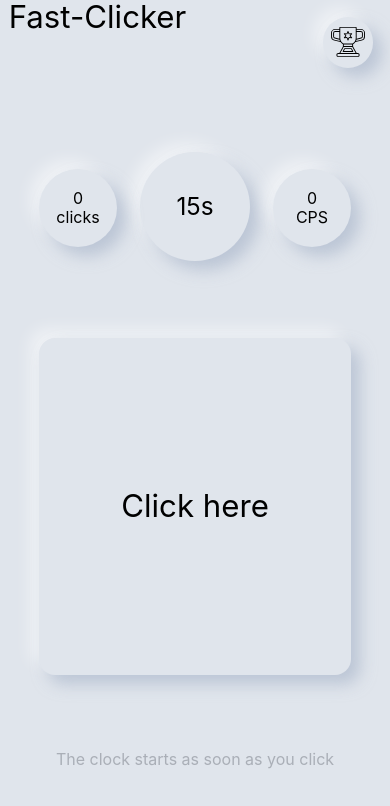
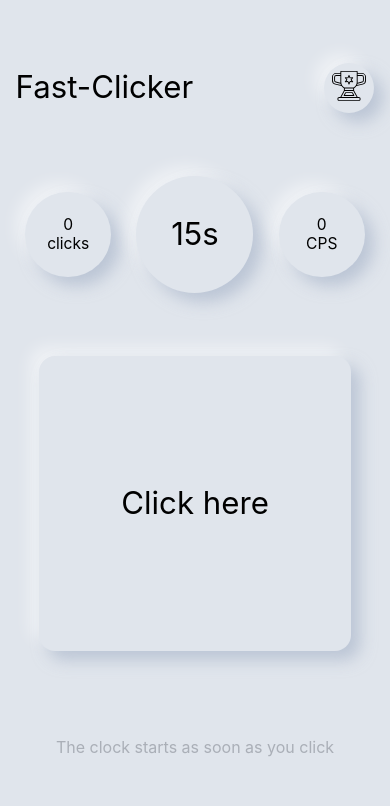
Before and after one commit to chandratop/Fast-Clicker, a plain HTML site: page index.html in a window 390 px wide. Drawn offline with Linux system fonts and the light colour scheme.

Commit message:
fixed mobile layout with flexbox

```diff
--- a/index.html
+++ b/index.html
@@ -11,37 +11,31 @@
 </head>
 
 <body>
-    <nav>
-        <div id="page-logo" class="no-select text-center">Fast-Clicker</div>
+    <div class="col-flex-container" id="main-area">
 
-        <a href="leaderboards.html">
-            <div class="no-select text-center" id="leaderboards">Leaderboards</div>
-        </a>
+        <nav class="row-flex-container-spaced-between">
+            <div id="page-logo-text" class="no-select text-center">Fast-Clicker</div>
 
-        <a href="leaderboards.html">
             <div class="no-select text-center neumorphic-box" id="leaderboards-icon">
-                <img src="images/trophy.svg" alt="Leaderboards">
+                <a href="leaderboards.html"> <img src="images/trophy.svg" alt="Leaderboards"> </a>
             </div>
-        </a>
 
-    </nav>
+        </nav>
 
+        <div class="row-flex-container" id="ccc-box">
 
-    <div class="no-select text-center neumorphic-box" id="clock">15s</div>
+            <div class="no-select text-center neumorphic-box" id="clicks">0 <br> clicks</div>
 
-    <div class="no-select text-center neumorphic-box" id="clicks">0 <br> clicks</div>
+            <div class="no-select text-center neumorphic-box" id="clock">15s</div>
 
-    <div class="no-select text-center neumorphic-box no-highlight" id="clickbox">Click here</div>
+            <div class="no-select text-center neumorphic-box" id="cps-box">0 <br> CPS</div>
+        </div>
 
-    <div class="no-select text-center neumorphic-box" id="cps-box">0 <br> CPS</div>
+        <div class="no-select text-center neumorphic-box no-highlight" id="clickbox">Click here</div>
 
-    <!-- <a href="index.html">
-        <div class="hidden neumorphic-box" id="reset">
-            <img id="resetsvg" src="images/restart.svg" alt="reset">
-        </div>
-    </a> -->
+        <footer class="no-select text-center">The clock starts as soon as you click</footer>
+    </div>
 
-    <footer class="no-select text-center">The clock starts as soon as you click</footer>
 </body>
 
 </html>
--- a/style.css
+++ b/style.css
@@ -3,7 +3,7 @@ body {
     font-family: -apple-system, BlinkMacSystemFont, 'Segoe UI', Roboto, Oxygen, Ubuntu, Cantarell, 'Open Sans', 'Helvetica Neue', sans-serif;
     margin: 0;
     text-align: center;
-    line-height: 1.2em;
+    line-height: 5vw;
 }
 
 .neumorphic-box {
@@ -36,15 +36,9 @@ body {
     -webkit-tap-highlight-color: transparent;
 }
 
-#page-logo {
+#page-logo-text {
     font-size: 8vw;
-    position: absolute;
-    padding: 2%;
-    width: 46vw;
-}
-
-#leaderboards {
-    visibility: hidden;
+    margin-left: 4vw;
 }
 
 nav img {
@@ -53,77 +47,71 @@ nav img {
 }
 
 #leaderboards-icon {
-    position: absolute;
     visibility: visible;
     height: 6vh;
     width: 6vh;
-    top: 2vh;
-    right: 2vh;
     border-radius: 50%;
+    margin-right: 4vw;;
+}
+
+.row-flex-container {
+    display: flex;
+    flex-direction: row;
+    align-items: center;
+    justify-content: space-evenly;
+    width: 100vw;
+}
+
+.row-flex-container-spaced-between {
+    display: flex;
+    flex-direction: row;
+    align-items: center;
+    justify-content: space-between;
+    width: 100vw;
+}
+
+.col-flex-container {
+    display: flex;
+    flex-direction: column;
+    align-items: center;
+    justify-content: space-evenly;
+    height: 100vh;
 }
 
 #clicks {
     visibility: visible;
-    height: 20vw;
-    width: 20vw;
+    min-height: 22vw;
+    min-width: 22vw;
     border-radius: 50%;
-    position: absolute;
-    top: 20vh;
-    left: 10vw;
+    font-size: 4vw;
 }
 
 #clock {
     visibility: visible;
-    height: 28vw;
-    width: 28vw;
+    min-height: 30vw;
+    min-width: 30vw;
     border-radius: 50%;
-    position: absolute;
-    top: 18vh;
-    left: 36vw;
-    font-size: 6.25vw;
+    font-size: 8vw;
 }
 
 #cps-box {
     visibility: visible;
-    height: 20vw;
-    width: 20vw;
+    min-height: 22vw;
+    min-width: 22vw;
     border-radius: 50%;
-    position: absolute;
-    top: 20vh;
-    left: 70vw;
+    font-size: 4vw;
 }
 
-/* #reset {
-    height: 20vw;
-    width: 20vw;
-    border-radius: 50%;
-    position: absolute;
-    top: 20vh;
-    left: 40vw;
-}
-
-
-#resetsvg {
-    width: 20vw;
-} */
-
 #clickbox {
-    position: absolute;
     width: 80vw;
-    height: 40vh;
-    left: 10vw;
-    bottom: 20vh;
+    height: 35vh;
     border-radius: 16px;
     font-size: 8vw;
 }
 
 footer {
-    position: absolute;
-    bottom: 2vh;
     height: 8vh;
     width: 80vw;
-    left: 10vw;
-    bottom: 6vh;
     border-radius: 16px;
     color: rgba(158, 163, 172, 0.829);
 }
--- a/tempcss.css
+++ /dev/null
@@ -1,215 +0,0 @@
-body {
-    background-color: #E0E5EC; /*light white color scheme*/
-    font-family: 'Courier New', Courier, monospace;
-}
-
-nav img, #leaderboards-icon {
-    visibility: hidden;
-    position: absolute;
-}
-
-.no-select {
-    /*no select while clicking*/
-    -webkit-user-select: none;  /* Chrome all / Safari all */
-    -moz-user-select: none;     /* Firefox all */
-    -ms-user-select: none;      /* IE 10+ */
-    user-select: none;          /* Likely future */
-}
-
-.text-center {
-    /*font centering in a div*/
-    display: flex;
-    justify-content: center;
-    align-items: center;
-}
-
-.hidden {
-    display: none;
-    transition: 0.4s;
-}
-
-nav p {
-    color: whitesmoke;
-    font-size: 2vw;
-    width: 18vw;
-    height: 2vw;
-    padding: 0;
-    margin: 0;
-    position: absolute;
-    left: 1vw;
-    top: 2.5vh;
-}
-
-#clickbox {
-    /*box settings*/
-    height: 50vh;
-    width: 40vw;
-    background-color: rgba(0, 0, 0, 0.26);
-    border-radius: 16px;
-    position: relative;
-    top: 25vh;
-    left: 30vw;
-    /*text settings*/
-    font-size: 4em;
-    color: cornsilk;
-    /*font centering*/
-    display: flex;
-    justify-content: center;
-    align-items: center;
-    cursor: pointer;
-}
-
-#clock {
-    /*box sizing*/
-    width: 90vw;
-    /*box positioning*/
-    position: absolute;
-    left: 5vw;
-    top: 12.5vh;
-    /* top: 20vh; */
-    /*font settings*/
-    font-size: 3em;
-    color: rgb(88, 88, 88);
-}
-
-#leaderboards {
-    /*box settings*/
-    width: 18vw;
-    border-radius: 16px;
-    padding: 0;
-    margin: 0;
-    /*box position*/
-    position: absolute;
-    right: 1vw;
-    top: 2.5vh;
-    /*font settings*/
-    font-size: 2vw;
-    color: rgb(255, 255, 255);
-    transition: 0.25s;
-}
-
-#leaderboards:hover {
-    background-color: rgb(255, 140, 0);
-    color: black;
-    transition: 0.25s;
-}
-
-#resetsvg {
-    width: 15vh;
-}
-
-#reset {
-    background-color: rgb(88, 88, 88);
-    border-radius: 50%;
-    width: 15vh;
-    height: 15vh;
-    position: absolute;
-    right: 10vw;
-    top: 42.5vh;
-    transition: 0.25s;
-}
-
-#reset:hover {
-    background-color: greenyellow;
-    transition: 0.25s;
-}
-
-#clicks {
-    /*box sizing*/
-    width: 25vw;
-    height: 20vh;
-    /*box positioning*/
-    position: absolute;
-    left: 2.5vw;
-    top: 40vh;
-    /* top: 20vh; */
-    /*font settings*/
-    font-size: 3.5em;
-    color: rgb(88, 88, 88);
-}
-
-footer {
-    /*box dimensions*/
-    width: 50vw;
-    height:10vh;
-    /*box position*/
-    position: absolute;
-    left: 25vw;
-    bottom: 12.5vh;
-    /*font settings*/
-    font-size: 1em;
-    color: rgb(223, 223, 223);
-}
-
-@media (max-width : 600px) {
-    nav img {
-        visibility: visible;
-        height: 4vh;
-    }
-
-    #leaderboards-icon {
-        visibility: visible;
-        background-color: darkgoldenrod;
-        position: absolute;
-        height: 5vh;
-        width: 5vh;
-        top: 2.6vh;
-        right: 3.6vh;
-        border-radius: 50%;
-    }
-
-    nav p {
-        color: whitesmoke;
-        font-size: 1.5em;
-        width: 45vw;
-        height: 4.75vh;
-        top: 3vh;
-        left: 3vh;
-    }
-
-    #clickbox {
-        height: 50vh;
-        width: 70vw;
-        left: 13.5vw;
-        font-size: 2em;
-        top: 22.5vh;
-    }
-
-    #clock {
-        font-size: 2em;
-        height: 10vh;
-        width: 15vw;
-        left: 25vw;
-        top: 10.5vh;
-    }
-
-    #clicks {
-        font-size: 2em;
-        height: 10vh;
-        width: 15vw;
-        top: 10.5vh;
-        left: 60vw;
-    }
-
-    footer {
-        width: 100vw;
-        bottom: 1vh;
-        left: 0vw;
-    }
-
-    #reset {
-        height: 15vw;
-        width: 15vw;
-        top: 78.5vh;
-        left: 42.5vw;
-        background-color: rgb(88, 88, 88));
-    }
-
-    #leaderboards {
-        display: none;
-    }
-
-    #resetsvg {
-        width: 15vw;
-    }
-}
```
